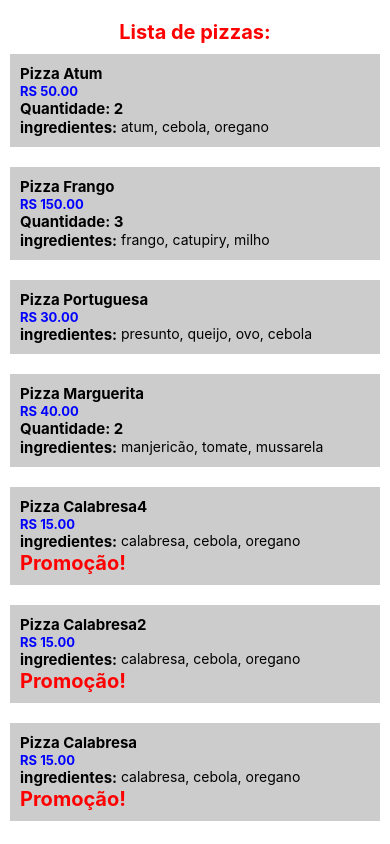
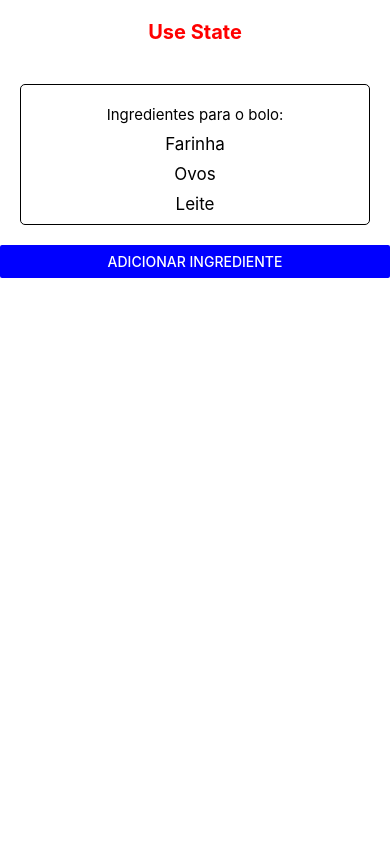
Before and after one commit to LuanColdebella/react-native-b7-antiga, a React Native app: screen / in a window 390 px wide. Built offline with nearby package versions, Linux system fonts and the light colour scheme.

Commit message:
add useState obj e array

```diff
--- a/App.tsx
+++ b/App.tsx
@@ -1,81 +1,52 @@
-import { ScrollView, StyleSheet, Text } from 'react-native';
+import { useState } from 'react';
+import { Button, StyleSheet, Text, View } from 'react-native';
 import { SafeAreaProvider, SafeAreaView } from 'react-native-safe-area-context';
-import { PizzaItem } from './components/PizzaItem';
+
+type Ingredient = {
+  id: number;         // identificador único
+  nome: string;       // nome do ingrediente
+  quantidade?: number; // quantidade (opcional)
+  unidade?: string;    // unidade de medida (opcional)
+};
 
 function App() {
 
-  const handlePizzaItemPress = (pizzaName: string) => {
-    alert(`Pizza ${pizzaName} pressed!`);
+  const [ingredients, setIngredients] = useState<Ingredient[]>([
+    { id: 1, nome: 'Farinha' },
+    { id: 2, nome: 'Ovos' },
+    { id: 3, nome: 'Leite' },
+  ]);
+
+  const handleAddIngredient = () => {
+    const novoIngrediente = {
+      id: ingredients.length + 1,
+      nome: 'Chocolate em Pó', // aqui você altera o nome como quiser
+    };
+
+    setIngredients(prev => [...prev, novoIngrediente]);
   };
+
 
   return (
     <SafeAreaProvider>
       <SafeAreaView style={{ flex: 1, backgroundColor: 'white' }}>
-        <Text style={styles.title}>Lista de pizzas:</Text>
-        <ScrollView>
+        <Text style={styles.title}>Use State</Text>
 
-          <PizzaItem
-            name='Atum'
-            price={25}
-            qtde={2}
-            ingredients={['atum', 'cebola', 'oregano']}
-            onPress={() => handlePizzaItemPress('Atum')}
+        <View style={{ marginTop: 20 }}>
+          <View style={styles.box}>
+            <Text style={styles.subTitle}>Ingredientes para o bolo:</Text>
+            {ingredients.map((item, index) => (
+              <Text key={index} style={styles.items}>{item.nome}</Text>
+            ))}
+          </View>
+
+          <Button title='Adicionar Ingrediente'
+            onPress={() => handleAddIngredient()}
+            color='blue'
           />
 
-        <PizzaItem
-          name='Frango'
-          price={50}
-          qtde={3}
-          ingredients={['frango', 'catupiry', 'milho']}
-          onPress={() => handlePizzaItemPress('Frango')}
-        />
+        </View>
 
-        <PizzaItem
-          name='Portuguesa'
-          price={30}
-          qtde={1}
-          ingredients={['presunto', 'queijo', 'ovo', 'cebola']}
-          onPress={() => handlePizzaItemPress('Portuguesa')}
-
-        />
-
-        <PizzaItem
-          name='Marguerita'
-          price={20}
-          qtde={2}
-          ingredients={['manjericão', 'tomate', 'mussarela']}
-          onPress={() => handlePizzaItemPress('Marguerita')}
-
-        />
-
-        <PizzaItem
-          name='Calabresa4'
-          price={15}
-          qtde={1}
-          ingredients={['calabresa', 'cebola', 'oregano']}
-          onPress={() => handlePizzaItemPress('Calabresa4')}
-
-        />
-
-        <PizzaItem
-          name='Calabresa2'
-          price={15}
-          qtde={1}
-          ingredients={['calabresa', 'cebola', 'oregano']}
-          onPress={() => handlePizzaItemPress('Calabresa2')}
-
-        />
-
-        <PizzaItem
-          name='Calabresa'
-          price={15}
-          qtde={1}
-          ingredients={['calabresa', 'cebola', 'oregano']}
-          onPress={() => handlePizzaItemPress('Calabresa')}
-
-        />
-
-        </ScrollView>
       </SafeAreaView>
     </SafeAreaProvider>
   );
@@ -91,4 +62,30 @@ const styles = StyleSheet.create({
     marginTop: 20,
     color: 'red'
   },
+  items: {
+    fontSize: 17,
+    color: '#000',
+    textAlign: 'center'
+  },
+  subTitle: {
+    fontSize: 15,
+    color: '#000',
+    textAlign: 'center',
+    marginTop: 10
+  },
+  button: {
+    backgroundColor: 'blue',
+    padding: 10,
+    borderRadius: 5,
+    marginTop: 10,
+    marginHorizontal: 20
+  },
+  box: {
+    borderColor: '#000000',
+    borderWidth: 1,
+    margin: 20,
+    padding: 10,
+    borderRadius: 5,
+    gap: 10
+  }
 });
```
